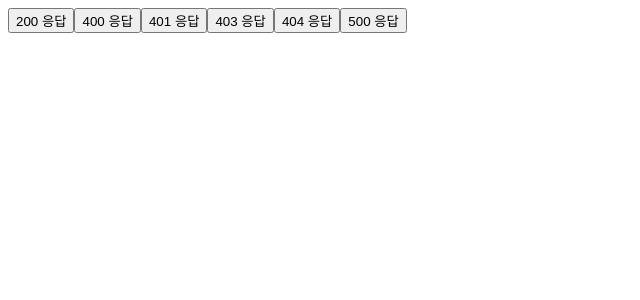
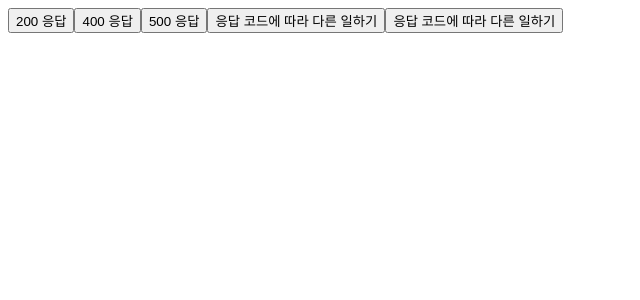
Before and after one commit to kybcod/react, a React (Vite) app: page / in a window 1280 px wide. Shown: the top 300 px of the page, without its empty margins (0-640 px from the left). Built offline with nearby package versions, Linux system fonts and the light colour scheme.

Commit message:
err 서버 오류 처리

```diff
--- a/src/App.jsx
+++ b/src/App.jsx
@@ -2,51 +2,85 @@ import React from 'react';
 import axios from "axios";
 
 function App(props) {
-    function handleClick200() {
+    function handle200() {
         axios.get("/api/main43/sub1")
-            .then(response => {
-                console.log("200 응답");
+            .then((res)=> console.log(res))
+    }
+
+    function handle400() {
+        axios.get("/api/main43/sub2")
+            .then((res) => {
+            })
+            .catch((err) => {
+                console.log(err)
+                if (err.response.status === 400) {
+                    console.log("잘못된 요청입니다.")
+                } else if (err.response.status === 404) {
+                    console.log("찾을 수 없는 페이지입니다.")
+                } else if (err.response.status === 500) {
+                    console.log("서버에러입니다.")
+                }
             });
     }
 
-    function handleClick400() {
-        axios.get("/api/main43/sub2").
-        then((res)=> console.log("400 응답"))
-            .catch(()=> console.log("catch 400 응답"));
+    function handle500() {
+        axios
+            .get("/api/main43/sub6")
+            .then((res) => {})
+            .catch((err) => {
+                if (err.response.status === 400) {
+                    console.log("잘 못된 요청입니다.");
+                } else if (err.response.status === 404) {
+                    console.log("존재하지 않는 요청입니다.");
+                } else if (err.response.status === 500) {
+                    console.log("서버에서 오류가 발생하였습니다.");
+                }
+            });
     }
 
-    function handelClick401() {
-        axios.get("/api/main43/sub3")
-            .then((res)=> console.log("401 응답"))
-            .catch(()=> console.log("catch 401 응답"));
+    function handle999() {
+        const r = Math.random();
+        let path = "";
+        if (r < 1 / 3) {
+            path = "/api/main43/sub1";
+        } else if (r < 2 / 3) {
+            path = "/api/main43/sub3";
+        } else {
+            path = "/api/main43/sub4";
+        }
+        axios
+            .get(path)
+            .then(() => {
+                console.log("잘 됨 ");
+            })
+            .catch((error) => {
+                const code = error.response.status;
+
+                switch (code) {
+                    case 401:
+                        console.log("401 응답 입니다. 로그인되지 않았습니다.");
+                        break;
+                    case 403:
+                        console.log("403 응답 입니다. 권한이 없습니다.");
+                        break;
+                }
+            })
+            .finally(() => {
+                // finally : 응답 코드가 200이든 아니든 항상 실행됨
+                console.log("항상 실행되는 메소드");
+            });
     }
 
-    function handelClick403() {
-        axios.get("/api/main43/sub4")
-            .then((res)=> console.log("403 응답"))
-            .catch(()=> console.log("catch 403 응답"));
-    }
-
-    function handelClick404() {
-        axios.get("/api/main43/sub5")
-            .then((res)=> console.log("404 응답"))
-            .catch(()=> console.log("catch 404 응답"));
-    }
-
-    function handelClick500() {
-        axios.get("/api/main43/sub6")
-            .then((res)=> console.log("500 응답"))
-            .catch(()=> console.log("catch 500 응답"));
-    }
 
     return (
         <div>
-          <button onClick={handleClick200}>200 응답</button>
-          <button onClick={handleClick400}>400 응답</button>
-          <button onClick={handelClick401}>401 응답</button>
-          <button onClick={handelClick403}>403 응답</button>
-          <button onClick={handelClick404}>404 응답</button>
-          <button onClick={handelClick500}>500 응답</button>
+            <button onClick={handle200}>200 응답</button>
+            <button onClick={handle400}>400 응답</button>
+            <button onClick={handle500}>500 응답</button>
+
+            {/* 200, 401, 403 응답일 때 각각 다른 일하는 코드 작성 */}
+            <button>응답 코드에 따라 다른 일하기</button>
+            <button onClick={handle999}>응답 코드에 따라 다른 일하기</button>
         </div>
     );
 }
```
